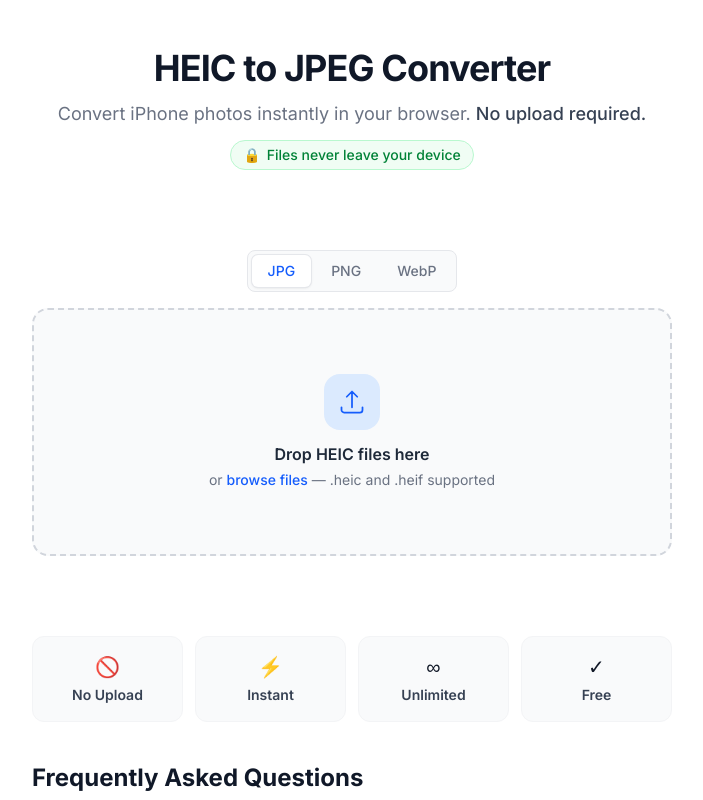
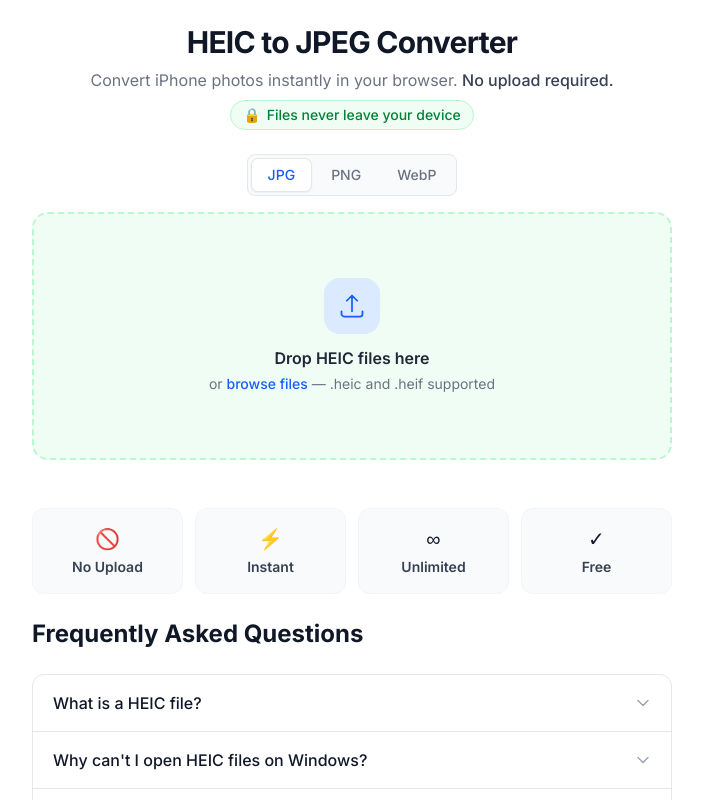
Before and after one commit to recynt-studyz/heic2jpeg, a Next.js app: page / in a window 1280 px wide. Shown: the top 800 px of the page, without its empty margins (288-991 px from the left). Built offline with nearby package versions, Linux system fonts and the light colour scheme.

Commit message:
tighten layout - reduce hero spacing and ad placeholder height

```diff
--- a/app/page.tsx
+++ b/app/page.tsx
@@ -15,13 +15,13 @@ const Converter = dynamic(() => import('@/components/Converter'), {
 
 export default function Home() {
   return (
-    <main className="mx-auto w-full max-w-2xl px-4 py-12 space-y-10">
+    <main className="mx-auto w-full max-w-2xl px-4 py-6 space-y-6">
       {/* Hero */}
-      <div className="text-center space-y-3">
-        <h1 className="text-4xl font-bold tracking-tight text-gray-900">
+      <div className="text-center space-y-2">
+        <h1 className="text-3xl font-bold tracking-tight text-gray-900">
           HEIC to JPEG Converter
         </h1>
-        <p className="text-lg text-gray-500">
+        <p className="text-base text-gray-500">
           Convert iPhone photos instantly in your browser.{' '}
           <span className="font-medium text-gray-700">No upload required.</span>
         </p>
@@ -30,9 +30,6 @@ export default function Home() {
           <span>Files never leave your device</span>
         </div>
       </div>
-
-      {/* Ad — above converter */}
-      <AdBanner slot="1111111111" />
 
       {/* Converter */}
       <Converter />
--- a/components/AdBanner.tsx
+++ b/components/AdBanner.tsx
@@ -28,11 +28,11 @@ export default function AdBanner({ slot, className = '' }: AdBannerProps) {
   }, [])
 
   return (
-    <div className={`overflow-hidden ${className}`}>
+    <div className={`min-h-0 overflow-hidden ${className}`}>
       <ins
         ref={ref}
         className="adsbygoogle block"
-        style={{ display: 'block' }}
+        style={{ display: 'block', minHeight: 0 }}
         data-ad-client="ca-pub-XXXXXXXXXX"
         data-ad-slot={slot}
         data-ad-format="auto"
--- a/components/Converter.tsx
+++ b/components/Converter.tsx
@@ -166,8 +166,8 @@ export default function Converter() {
         onClick={() => inputRef.current?.click()}
         className={`relative flex cursor-pointer flex-col items-center justify-center gap-3 rounded-2xl border-2 border-dashed px-6 py-16 text-center transition-all ${
           dragging
-            ? 'border-blue-500 bg-blue-50'
-            : 'border-gray-300 bg-gray-50 hover:border-blue-400 hover:bg-blue-50/50'
+            ? 'border-green-500 bg-green-100'
+            : 'border-green-200 bg-green-50 hover:border-green-400 hover:bg-green-100'
         }`}
       >
         <input
```
